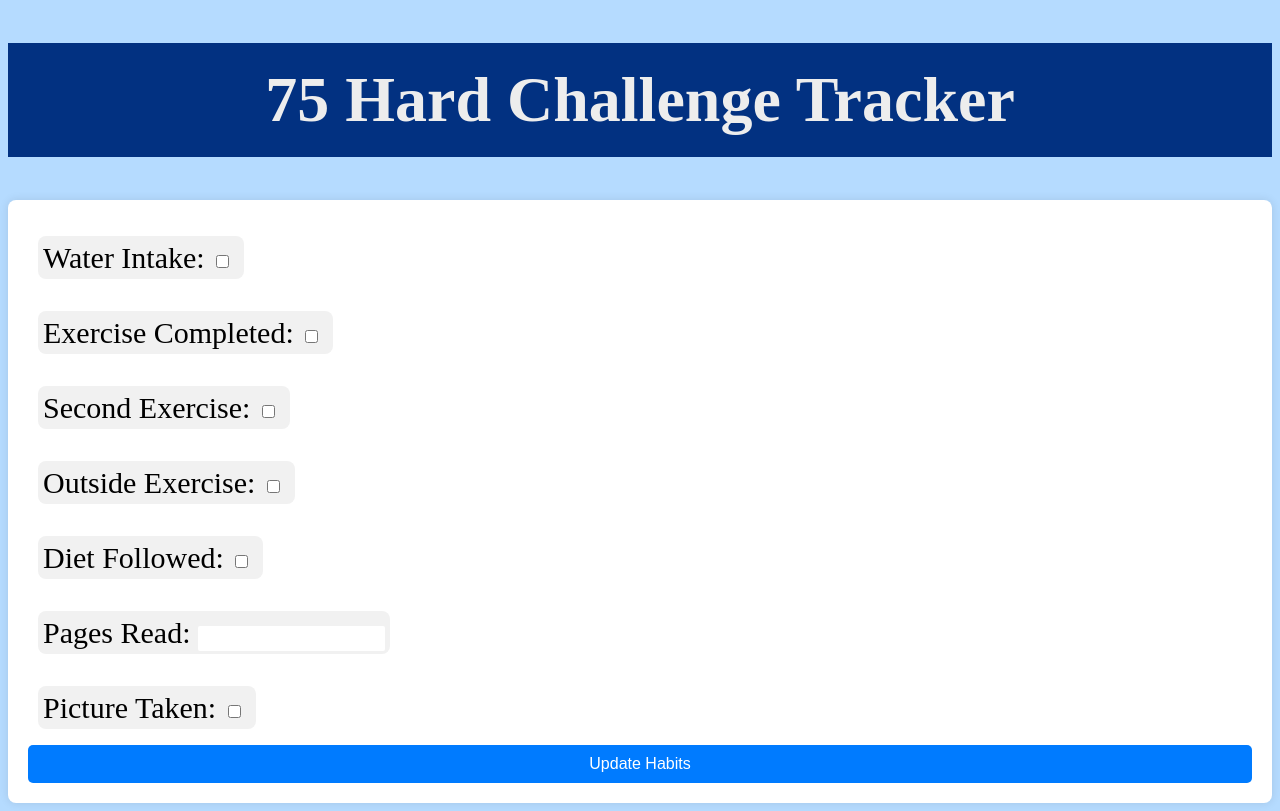
After one commit to hslewin/HabitTracker, a Flask app: template templates/testing2.html in a window 1280 px wide. The commit adds this page. Run offline with Flask 3, Linux system fonts and the light colour scheme; the template is opened without the code that fills it, so the values that code supplies are empty.

Commit message:
Testing logic and layout of basic habit tracker. Worked on style sheet, Need to be able to display data if revisited multiple times in one day.

```diff
--- a/app.py
+++ b/app.py
@@ -1,10 +1,94 @@
-from flask import Flask, render_template
+import os
+import pandas as pd
+import flask
+from flask import Flask, render_template, request, redirect, url_for
+from datetime import date
 
 app = Flask(__name__)
 
-@app.route('/')
-def home():
-    return render_template('tracker.html')
+class HabitTracker:
+    def __init__(self):
+        self.login_data = pd.read_csv("logins.csv")
+        self.daily_data = pd.read_csv("user_habits.csv")
+        self.today = date.today()
+        self.setting_default = True
+
+    @app.route('/')
+    def home():
+        return render_template('login.html')
+
+    @app.route('/login', methods=["GET", "POST"])
+    def login():
+        error = None
+        if request.method == 'POST':
+            username = request.form['username']
+            password = request.form['password']
+            if habit_tracker.checkLogin(username, password):
+                user_daily = f"{username}_daily_data.csv"
+                habit_tracker.daily_data = pd.read_csv(user_daily)
+                return redirect(url_for('tracker_redirect'))
+            else:
+                error = "Login failed. Try again. Or sign-up for an account"
+        return render_template('login.html', error=error)
+
+    def checkLogin(self, username, password):
+        return ((self.login_data['username'] == username) & (self.login_data['password'] == password)).any()
+
+    @app.route('/tracker_redirect')
+    def tracker_redirect(self):
+        self.check_today_entry
+
+        if habit_tracker.setting_default==True:
+           return redirect( url_for ('tracker_d'))
+        else:
+            return render_template('tracker_e.html', daily_data=habit_tracker.daily_data)
+
+    @app.route('/tracker_d', methods=['GET', 'POST'])
+    def tracker_Default(self):
+        if request.method == 'POST':
+            water_intake = 'water_intake' in request.form
+            exercise_completed = 'exercise_completed' in request.form
+            exercise_completed2 = 'exercise_completed2' in request.form
+            exercise_outside = 'exercise_outside' in request.form
+            diet_followed = 'diet_followed' in request.form
+            read_pages = 'read_pages' in request.form
+            picture_taken = 'picuture_taken' in request.form
+
+            # Call the habit tracking function
+            self.track_habits(water_intake, exercise_completed, exercise_completed2, exercise_outside, diet_followed, read_pages, picture_taken)
+            return redirect(url_for('tracker_Default'))
+        return render_template('tracker_d.html', daily_data=habit_tracker.daily_data)
+
+
+
+
+
+    def track_habits(self, water_intake, exercise_completed, exercise_completed2, exercise_outside, diet_followed, read_pages, picture_taken):
+        new_entry = {
+            'Date': pd.Timestamp.today(),
+            'Water': water_intake,
+            'Exercise': exercise_completed,
+            'Exercise2': exercise_completed2,
+            'Outside': exercise_outside,
+            'Diet': diet_followed,
+            'Read': read_pages,
+            'Picture': picture_taken
+        }
+
+        habit_tracker.daily_data = pd.concat( habit_tracker.daily_data, pd.DataFrame([new_entry]), ignore_index=True)
+        habit_tracker.daily_data.to_csv(habit_tracker.daily_data, index=False)
+
+    def check_today_entry(self):
+        today_entry = self.daily_data[self.daily_data['Date'] == self.today]
+        if not today_entry.empty:
+            print("Today's entry exists.")
+            return today_entry.iloc[0]  # Return today's entry
+        else:
+            print("No entry for today.")
+            return None  # Return None if no entry for today
+
+
+habit_tracker = HabitTracker()
 
 if __name__ == '__main__':
     app.run(debug=True)
--- /dev/null
+++ b/logins.csv
@@ -0,0 +1,3 @@
+username,password
+test1,test1
+test2,test2
--- a/static/style.css
+++ b/static/style.css
@@ -1,12 +1,46 @@
+
 
 
 body {
+    background-color: #b5dbff;
+  }
 
+.container {
+    display: flex;
+    flex-direction: column;
+    padding: 20px;
+}
+
+.row {
+  display: flex;
+}
+
+.column {
+  flex: 50%;
 }
 
 h1 {
       background-color: #023181;
       color: #ededed;
+      text-align: center;
+      padding: 20px;
+      font-size: 64px;
+    }
+
+  input[type="checkbox"] {
+    margin-right: 10px;
+  }
+
+  button {
+    display: block;
+    width: 100%;
+    padding: 10px;
+    background: #007BFF;
+    color: #fff;
+    border: none;
+    border-radius: 5px;
+    font-size: 16px;
+    cursor: pointer;
   }
 
   input{
@@ -14,4 +48,68 @@ input{
       border: #4285F4 1px ;
       border-radius: 2px;
       padding: 5px
+
   }
+
+
+  form {
+    background: #fff;
+    padding: 20px;
+    border-radius: 8px;
+    box-shadow: 0 0 10px rgba(0, 0, 0, 0.1);
+    width = 50%;
+    }
+
+  label{
+    background-color: #f1f1f1;
+    width: 100px;
+    margin: 10px;
+    text-align: center;
+    line-height: 75px;
+    font-size: 30px;
+    border-style: groove;
+    border: #4285F4 1px ;
+    border-radius: 8px;
+    padding: 5px
+  }
+
+  habits [open]{
+      background-color: #b5dbff;
+      border: groove;
+      border-color: #4285F4;
+      border-radius: 5px;
+  }
+
+  flex-container > div {
+      background-color: #f1f1f1;
+      width: 100px;
+      margin: 10px;
+      text-align: center;
+      line-height: 75px;
+      font-size: 30px;
+    }
+
+
+  flex-container {
+      display: flex;
+      height: 600px;
+      flex-wrap: wrap;
+      align-content: stretch;
+      overflow: scroll;
+      background-color: DodgerBlue;
+    }
+
+    flex-container {
+      display: flex;
+      flex-wrap: wrap;
+    }
+
+
+
+
+    /* Responsive layout - makes a one column layout instead of a two-column layout */
+    @media (max-width: 800px) {
+      .flex-item-right, .flex-item-left {
+        flex: 100%;
+      }
+    }
--- a/templates/settings.html
+++ b/templates/settings.html
@@ -1,6 +1,12 @@
 <!DOCTYPE html>
 <html>
 <head>
+    <meta charset="UTF-8">
+    <meta name="viewport" content="width=device-width, initial-scale=1.0">
+    <meta name="author" content="Heather Lewin">
+    <meta name='description' content="Semester project for HCI5840 Fall 2024">
+    <link rel="stylesheet" href="{{ url_for('static', filename='style.css') }}">
+
     <title>Settings</title>
 </head>
 <body>
--- /dev/null
+++ b/templates/testing2.html
@@ -0,0 +1,26 @@
+<!doctype html>
+<html lang="en">
+  <head>
+    <meta charset="UTF-8">
+    <meta name="viewport" content="width=device-width, initial-scale=1.0">
+    <meta name="author" content="Heather Lewin">
+    <meta name='description' content="Semester project for HCI5840 Fall 2024">
+    <link rel="stylesheet" href="{{ url_for('static', filename='style.css') }}">
+
+    <title>75 Hard Challenge Tracker</title>
+
+
+  </head>
+  <body>
+    <h1>75 Hard Challenge Tracker</h1>
+
+<form method="POST" action="/edit_habits">
+  <label>Water Intake: <input type="checkbox" name="water_intake" {% if daily_data['Water'] %}checked{% endif %}></label><br>
+  <label>Exercise Completed: <input type="checkbox" name="exercise_completed" {% if daily_data['Exercise'] %}checked{% endif %}></label><br>
+  <label>Second Exercise: <input type="checkbox" name="exercise_completed2" {% if daily_data['Exercise2'] %}checked{% endif %}></label><br>
+  <label>Outside Exercise: <input type="checkbox" name="exercise_outside" {% if daily_data['Outside'] %}checked{% endif %}></label><br>
+  <label>Diet Followed: <input type="checkbox" name="diet_followed" {% if daily_data['Diet'] %}checked{% endif %}></label><br>
+  <label>Pages Read: <input type="number" name="read_pages" value="{{ daily_data['Read'] }}"></label><br>
+  <label>Picture Taken: <input type="checkbox" name="picture_taken" {% if daily_data['Picture'] %}checked{% endif %}></label><br>
+  <button type="submit">Update Habits</button>
+</form>
--- /dev/null
+++ b/test1_daily_data.csv
@@ -0,0 +1,2 @@
+Date,Water,total_oz,Read,title,pages,Exercise,e1_type,e1_duration,Outside,Exercise2,e2_type,e2_duration,e2_outside,Diet,calories,protein,sugar ,carbs,fat,other,Picture
+10/11/2024,FALSE,,TRUE,,,FALSE,,,FALSE,TRUE,,,,FALSE,,,,,,,FALSE
--- /dev/null
+++ b/user_habits.csv
@@ -0,0 +1,3 @@
+Date,Water,total_oz,Read,title,pages,Exercise,e1_type,e1_duration,Outside,Exercise2,e2_type,e2_duration,e2_outside,Diet,calories,protein,sugar ,carbs,fat,other,Picture
+10/11/2024,False,,True,,,False,,,False,True,,,,False,,,,,,,False
+2024-10-11 21:09:20.548464,False,,False,,,False,,,False,True,,,,False,,,,,,,False
```
Also changed, not shown: style.css (deleted, +0 -77 lines), templates/login.html (+11 -6 lines), templates/registration.html (added, +82 -0 lines), templates/tracker_d.html (added, +64 -0 lines), templates/tracker_e.html (renamed from templates/tracker.html, +29 -3 lines), testing.py (added, +120 -0 lines), 2 other files. Lines whose indentation alone changed are shown as unchanged.
